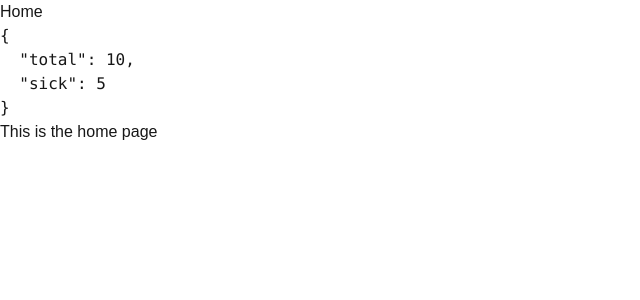
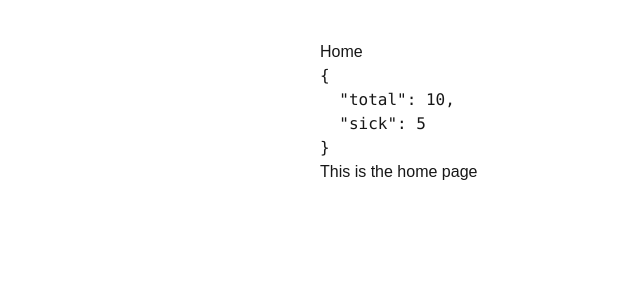
Before and after one commit to odinous95/dapp-connectify, a Next.js app: page / in a window 1280 px wide. Shown: the top 300 px of the page, without its empty margins (0-640 px from the left). Built offline with nearby package versions, Linux system fonts and the light colour scheme.

Commit message:
adding responseive container around pages

```diff
--- a/src/ui/components/container.tsx
+++ b/src/ui/components/container.tsx
@@ -6,7 +6,7 @@ type Props = {
 
 export function Container({ children }: Props) {
   return (
-    <div className="max-w-[2520px] mx-auto xl:px-20 md:px-10 sm:px-4 px-3 py-10">
+    <div className="max-w-[2520px] mx-auto xl:px-80 md:px-40 sm:px-4 px-3 py-10">
       {children}
     </div>
   );
--- a/src/ui/components/input.tsx
+++ b/src/ui/components/input.tsx
@@ -1,3 +1,5 @@
+"use client";
+
 import React, { useState } from "react";
 import { AiFillEye, AiFillEyeInvisible } from "react-icons/ai";
 import { UseFormRegisterReturn } from "react-hook-form";
--- a/src/ui/pages/page.tsx
+++ b/src/ui/pages/page.tsx
@@ -1,4 +1,5 @@
 import { ReactNode } from "react";
+import { Container } from "../components";
 
 type Props = {
   title: string;
@@ -6,9 +7,11 @@ type Props = {
 };
 export function Page({ children, title }: Props) {
   return (
-    <main>
-      <h2>{title}</h2>
-      {children}
-    </main>
+    <Container>
+      <main>
+        <h2>{title}</h2>
+        {children}
+      </main>
+    </Container>
   );
 }
```
